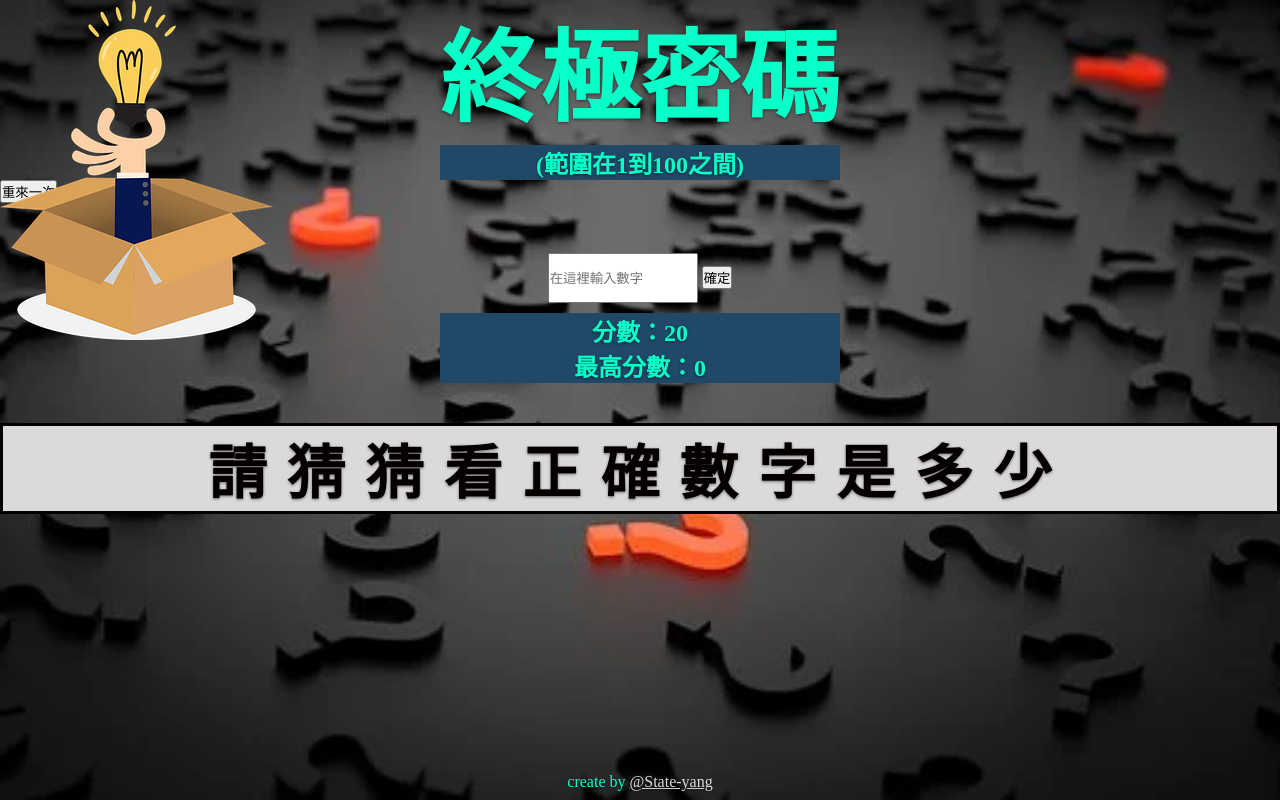
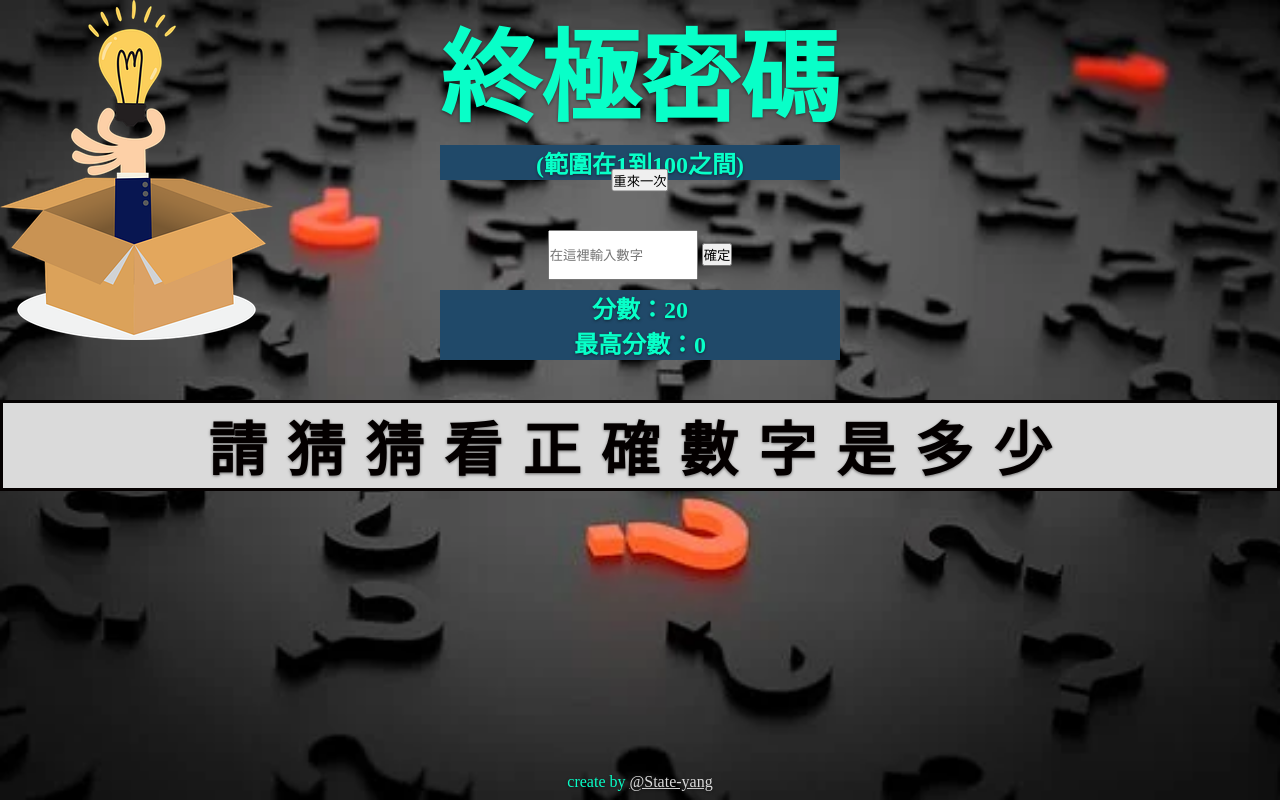
Before and after one commit to qew4476/Secret-Number, a plain HTML site: page index.html in a window 1280 px wide. Drawn offline with Linux system fonts and the light colour scheme.

Commit message:
Update style.css

```diff
--- a/style.css
+++ b/style.css
@@ -29,7 +29,6 @@ body{
     /* 字陰影 */
 }
 
-<br/>
 .again{
 
 position:absolute;
```
